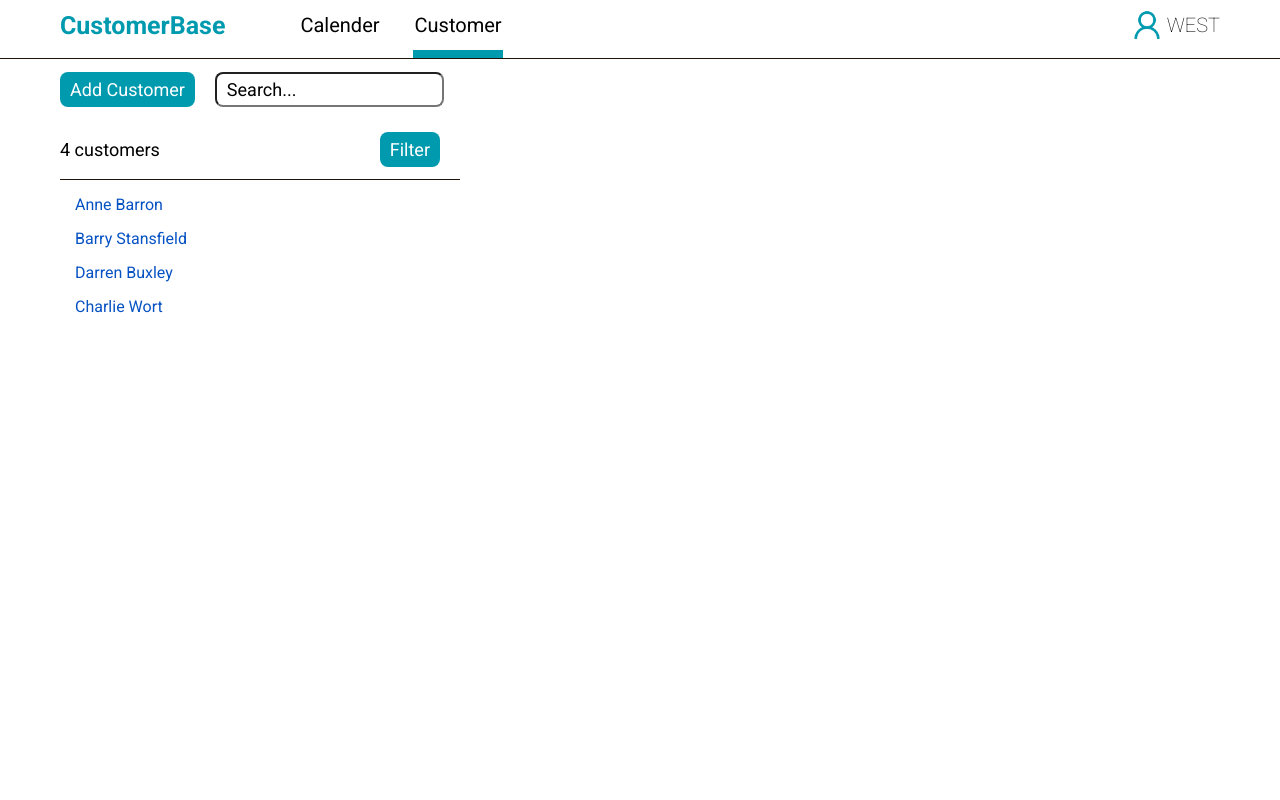
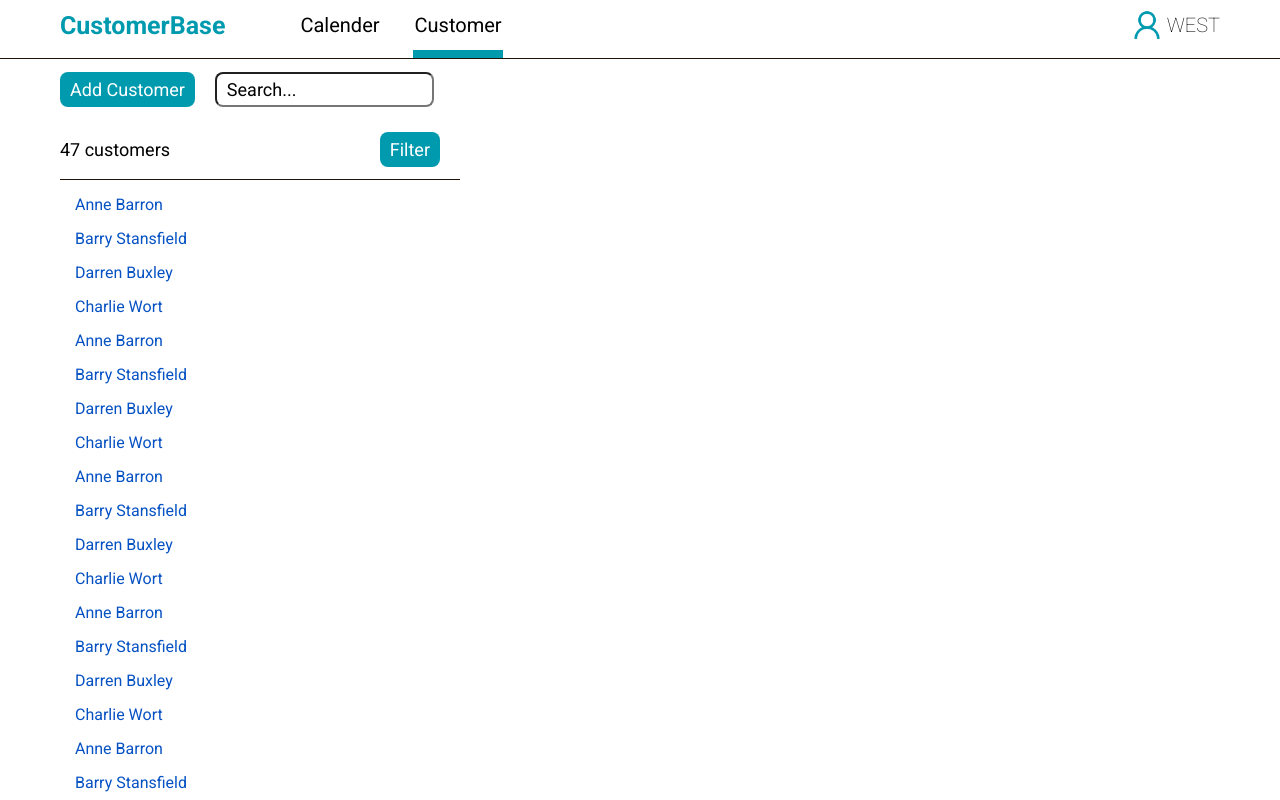
Before and after one commit to timhadler/client-base, a React (Create React App) app: page / in a window 1280 px wide. Built offline with nearby package versions, Linux system fonts and the light colour scheme.

Commit message:
customer list now scrolls length of browser

```diff
--- a/src/App.js
+++ b/src/App.js
@@ -32,11 +32,55 @@ function App() {
             </form>
           </div>
           <div className="customer_list_top">
-            <p className="customer_count"> 4&nbsp;customers </p>
+            <p className="customer_count"> 47&nbsp;customers </p>
             <button className="button_main button_filter"> Filter </button>
           </div>
           <hr />
           <ul className="customers">
+            <li> Anne Barron </li>
+            <li> Barry Stansfield </li>
+            <li> Darren Buxley </li>
+            <li> Charlie Wort </li>
+            <li> Anne Barron </li>
+            <li> Barry Stansfield </li>
+            <li> Darren Buxley </li>
+            <li> Charlie Wort </li>
+            <li> Anne Barron </li>
+            <li> Barry Stansfield </li>
+            <li> Darren Buxley </li>
+            <li> Charlie Wort </li>
+            <li> Anne Barron </li>
+            <li> Barry Stansfield </li>
+            <li> Darren Buxley </li>
+            <li> Charlie Wort </li>
+            <li> Anne Barron </li>
+            <li> Barry Stansfield </li>
+            <li> Darren Buxley </li>
+            <li> Charlie Wort </li>
+            <li> Anne Barron </li>
+            <li> Barry Stansfield </li>
+            <li> Darren Buxley </li>
+            <li> Charlie Wort </li>
+            <li> Anne Barron </li>
+            <li> Barry Stansfield </li>
+            <li> Darren Buxley </li>
+            <li> Charlie Wort </li>
+            <li> Anne Barron </li>
+            <li> Barry Stansfield </li>
+            <li> Darren Buxley </li>
+            <li> Charlie Wort </li>
+            <li> Anne Barron </li>
+            <li> Barry Stansfield </li>
+            <li> Darren Buxley </li>
+            <li> Charlie Wort </li>
+            <li> Anne Barron </li>
+            <li> Barry Stansfield </li>
+            <li> Darren Buxley </li>
+            <li> Charlie Wort </li>
+            <li> Anne Barron </li>
+            <li> Barry Stansfield </li>
+            <li> Darren Buxley </li>
+            <li> Charlie Wort </li>
             <li> Anne Barron </li>
             <li> Barry Stansfield </li>
             <li> Darren Buxley </li>
--- a/src/index.css
+++ b/src/index.css
@@ -13,12 +13,13 @@
 }
 
 html, body {
-  height: 100%;
   overflow: auto;
+  height: 100vh;
 }
 
 main {
-  height: 100%;
+  height: 100vh;
+  overflow: auto;
   display: grid;
   /*grids 2-7 max 1480px*/
   grid-template-columns: minmax(60px, 1fr) repeat(6, minmax(100px, 250px)) minmax(60px, 1fr);
@@ -53,8 +54,10 @@ h1 {
   font-weight: bold;
 }
 
+/*60*2 + 50 = 170 */
 ul {
   list-style: none;
+  height: 100%;
   padding: 0;
 }
 
@@ -87,6 +90,8 @@ li {
 /* Customer list */
 .customer_list {
   grid-column: 2 / span 1;
+  height: 100%;
+  overflow: scroll;
   width: 400px;
 }
 
@@ -123,7 +128,7 @@ li {
   border-radius: 8px;
   height: 35px;
   padding-left: 10px;
-  padding-right: 10px;
+  padding-right: 0px;
 }
 
 /* Lines */
```
